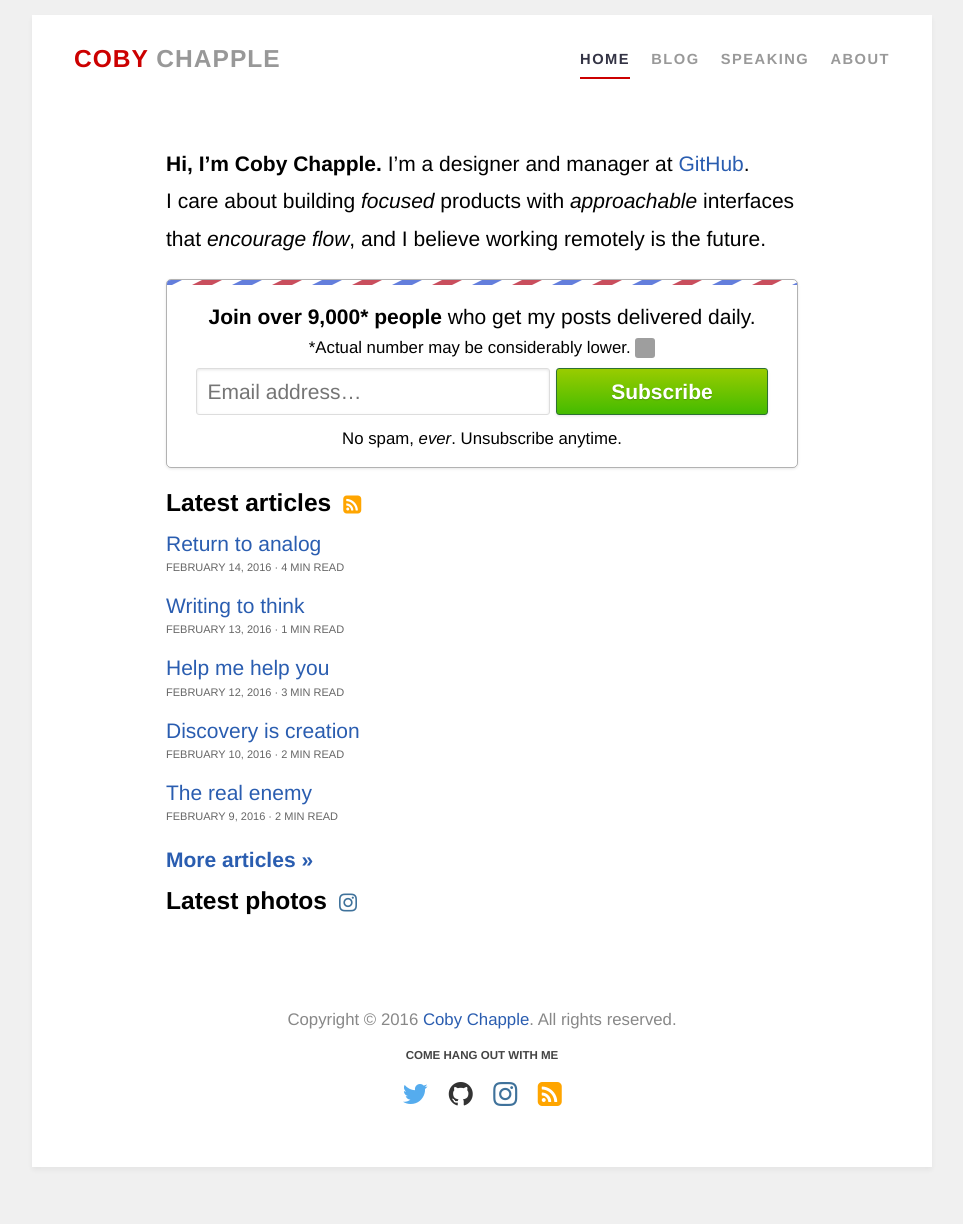
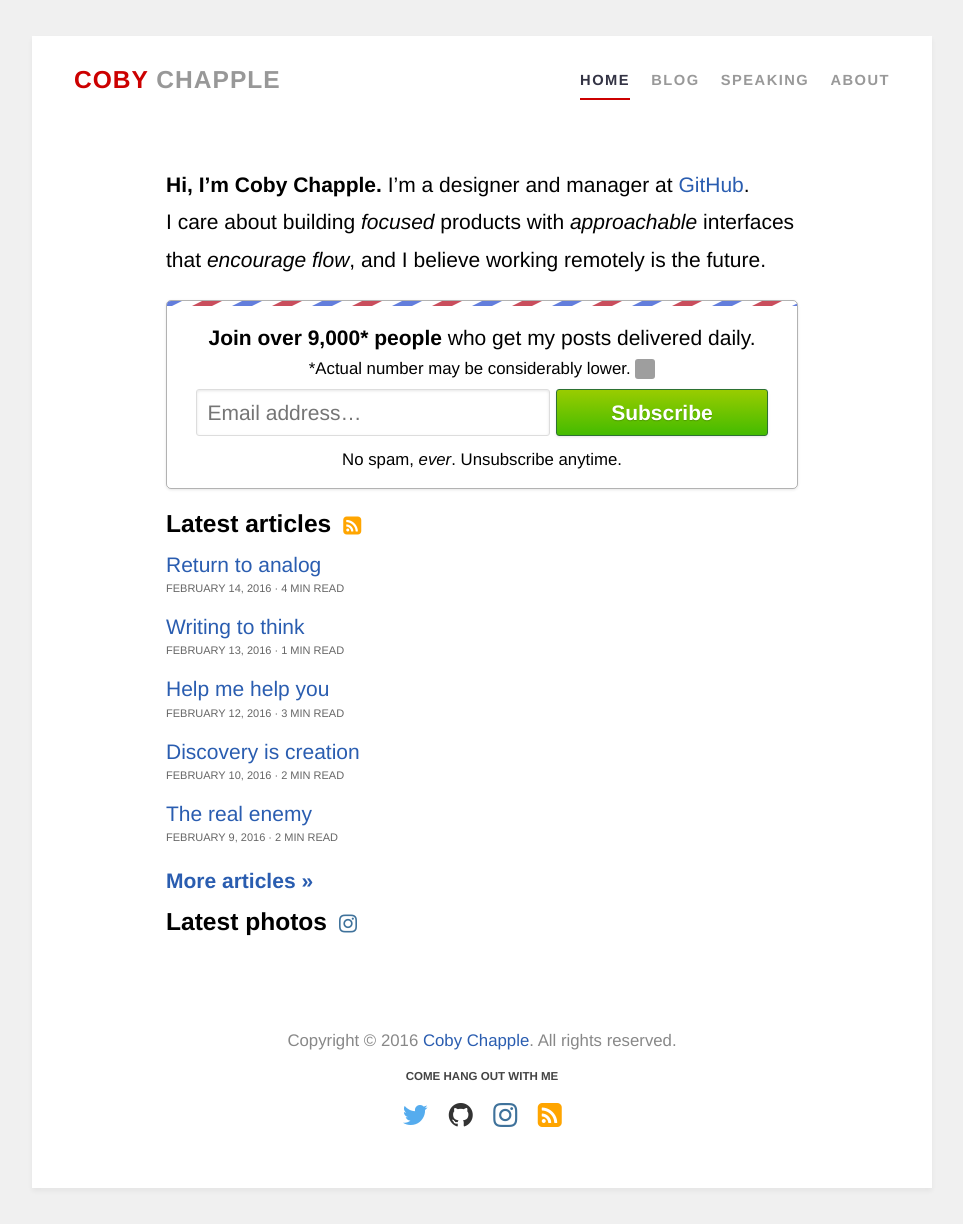
Before and after one commit to cobyism/archived-cobyism.github.io, a Jekyll site: the page built from index.html, in a window 1280 px wide. Shown: the whole page, without its empty margins (158-1121 px from the left). Built offline with Jekyll 4.4.1, drawn with Linux system fonts in a browser that asks for light colours; nearby versions of some CDN libraries; before the commit the page ends 1182 px from its top, so only the background shows below that; grey boxes are pictures that could not be loaded.

Commit message:
give some extra vertical space when wider

```diff
--- a/public/css/styles.scss
+++ b/public/css/styles.scss
@@ -171,6 +171,12 @@ body {
   max-width: 900px;
   margin: 0 auto;
   box-shadow: 0 3px 5px rgba(#000, 0.05);
+}
+
+@media (min-width: 930px){
+  .site-container {
+    margin: 1rem auto;
+  }
 }
 
 //////////////////////////////////////////////////////////////////
```
